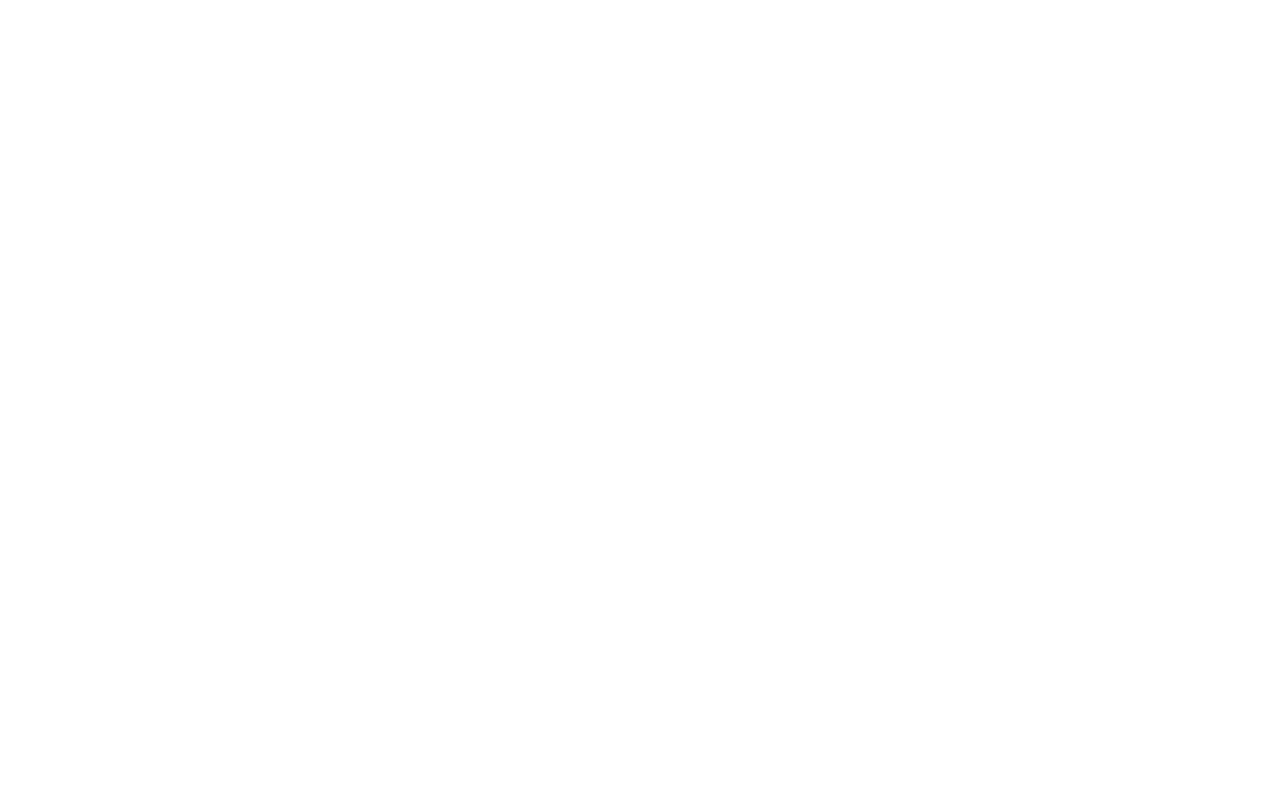
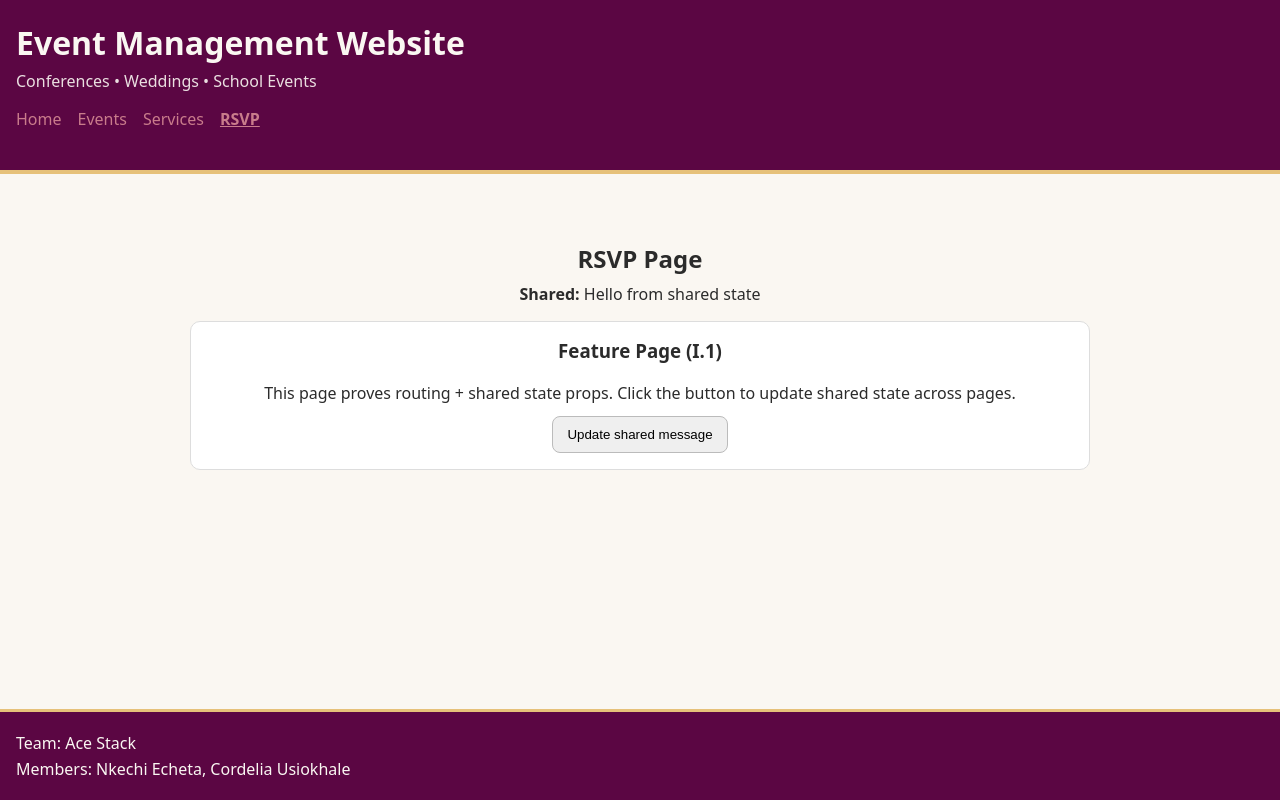
Before and after one commit to Cusiokhale/Event-Management, a React (Vite) app: page /rsvp in a window 1280 px wide. Before the commit this address had no page. Built offline with nearby package versions, Linux system fonts and the light colour scheme.

Commit message:
feat: add RSVP feature page route and nav link (I.1)

```diff
--- a/src/App.tsx
+++ b/src/App.tsx
@@ -4,6 +4,7 @@
 import Layout from "./components/layout/Layout";
 import EventsPage from "./components/pages/EventsPage";
 import ServicesPage from "./components/pages/ServicesPage";
+import RsvpPage from "./components/pages/RsvpPage";
 
 function App() {
   const [sharedMessage, setSharedMessage] = useState("Hello from shared state");
@@ -32,6 +33,17 @@
             />
           }
         />
+
+        <Route
+          path="rsvp"
+          element={
+            <RsvpPage
+              sharedMessage={sharedMessage}
+              setSharedMessage={setSharedMessage}
+            />
+          }
+        />
+
       </Route>
     </Routes>
   );
--- a/src/components/layout/Nav.tsx
+++ b/src/components/layout/Nav.tsx
@@ -17,6 +17,9 @@
         <li>
           <NavLink to="/services">Services</NavLink>
         </li>
+        <li>
+          <NavLink to="/rsvp">RSVP</NavLink>
+        </li>
       </ul>
     </nav>
   );
--- /dev/null
+++ b/src/components/pages/RsvpPage.tsx
@@ -0,0 +1,48 @@
+type RsvpPageProps = {
+  sharedMessage: string;
+  setSharedMessage: (newMessage: string) => void;
+};
+
+function RsvpPage({ sharedMessage, setSharedMessage }: RsvpPageProps) {
+  return (
+    <div style={{ maxWidth: 900, margin: "0 auto", padding: "24px 16px" }}>
+      <h2 style={{ textAlign: "center", marginBottom: 8 }}>RSVP Page</h2>
+
+      <p style={{ textAlign: "center", marginTop: 0 }}>
+        <strong>Shared:</strong> {sharedMessage}
+      </p>
+
+      <div
+        style={{
+          border: "1px solid #ddd",
+          borderRadius: 10,
+          padding: 16,
+          marginTop: 16,
+          background: "#fff",
+        }}
+      >
+        <h3 style={{ marginTop: 0 }}>Feature Page (I.1)</h3>
+
+        <p style={{ marginBottom: 12 }}>
+          This page proves routing + shared state props. Click the button to
+          update shared state across pages.
+        </p>
+
+        <button
+          type="button"
+          onClick={() => setSharedMessage("Updated from RSVP page")}
+          style={{
+            padding: "10px 14px",
+            borderRadius: 8,
+            border: "1px solid #bbb",
+            cursor: "pointer",
+          }}
+        >
+          Update shared message
+        </button>
+      </div>
+    </div>
+  );
+}
+
+export default RsvpPage;
```
